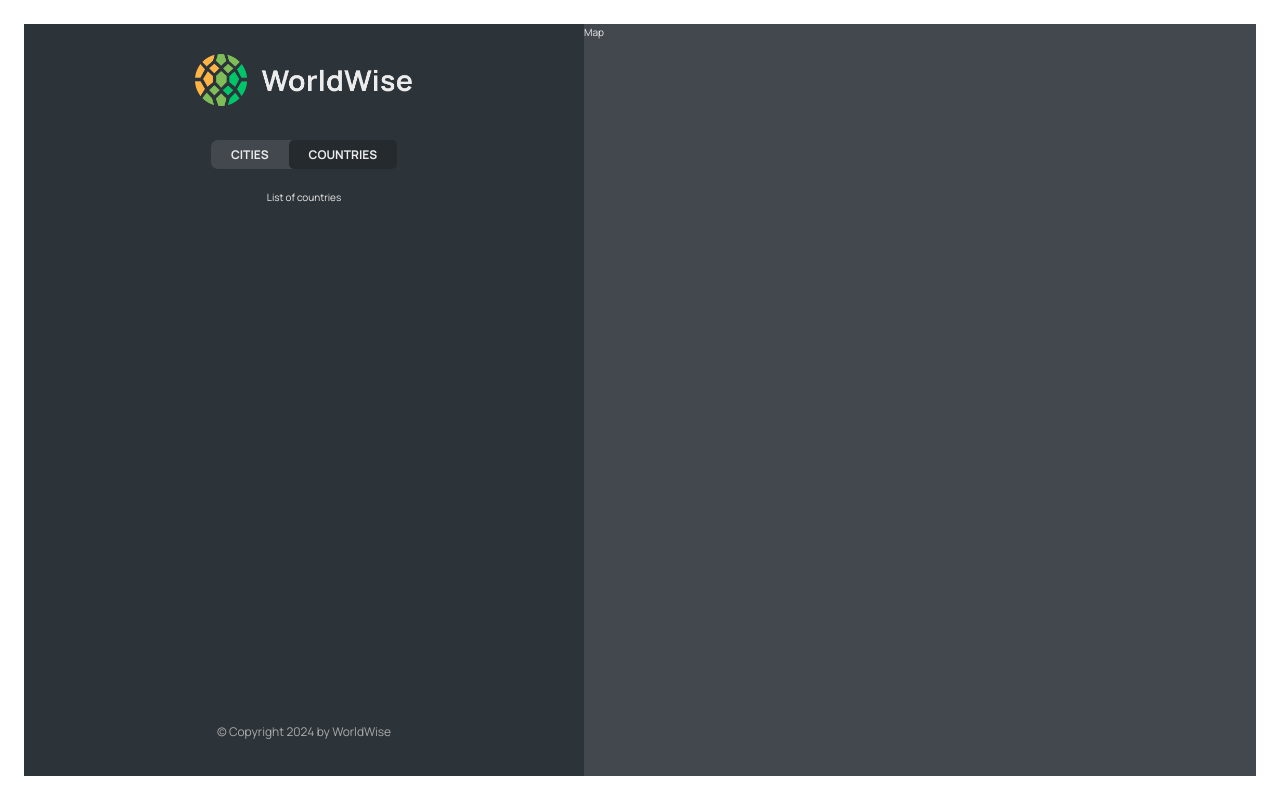
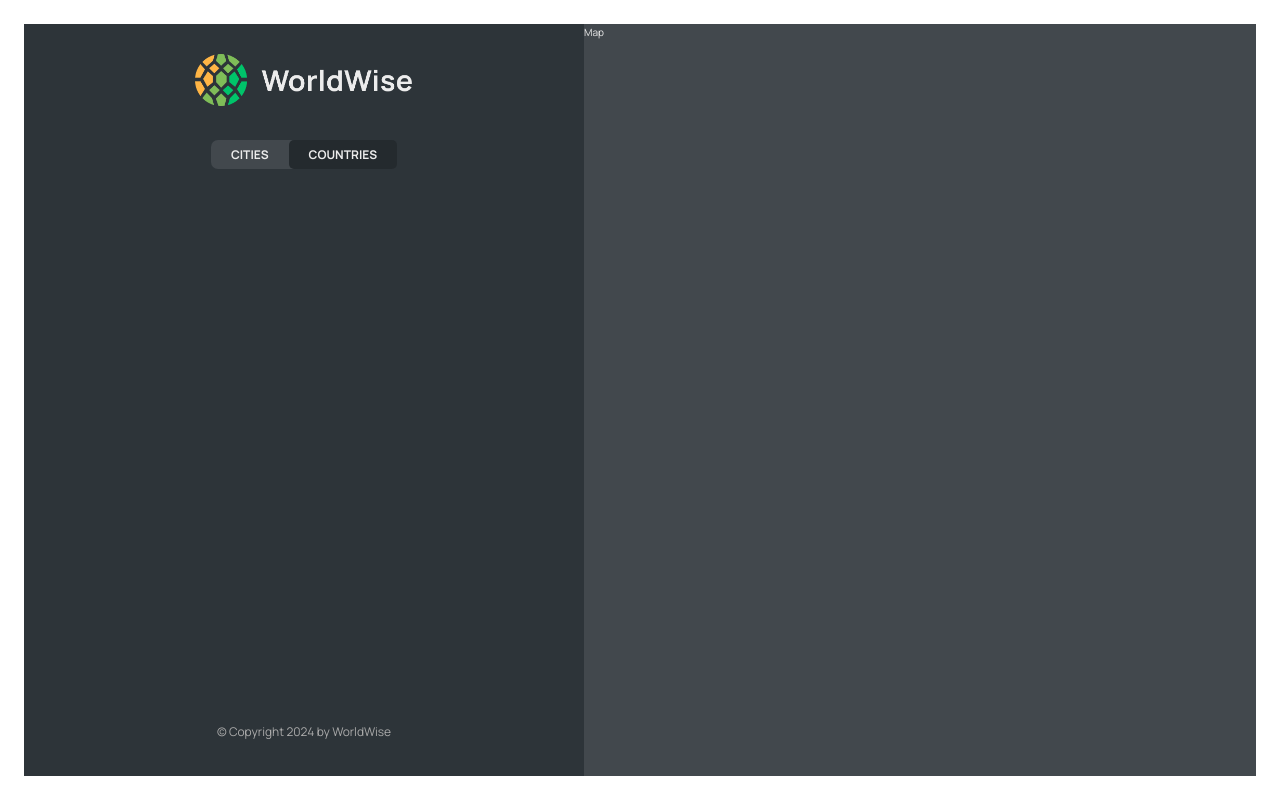
Before and after one commit to CezarLuca/17_worldwise, a React (Vite) app: page /app/countries in a window 1280 px wide. Built offline with nearby package versions, Linux system fonts and the light colour scheme; data requests are answered from the project's data file.

Commit message:
Implementing the Country List part 2

```diff
--- a/src/App.jsx
+++ b/src/App.jsx
@@ -8,6 +8,7 @@ import Homepage from "./pages/Homepage";
 import AppLayout from "./pages/AppLayout";
 import PageNotFound from "./pages/PageNotFound";
 import CityList from "./components/CityList";
+import CountryList from "./components/CountryList";
 
 const BASE_URL = "http://localhost:3001";
 
@@ -53,7 +54,12 @@ export default function App() {
                     />
                     <Route
                         path="countries"
-                        element={<p>List of countries</p>}
+                        element={
+                            <CountryList
+                                cities={cities}
+                                isLoading={isLoading}
+                            />
+                        }
                     />
                     <Route path="form" element={<p>Form</p>} />
                 </Route>
--- a/src/components/CountryItem.jsx
+++ b/src/components/CountryItem.jsx
@@ -1,3 +1,4 @@
+import PropTypes from "prop-types";
 import styles from "./CountryItem.module.css";
 
 function CountryItem({ country }) {
@@ -9,4 +10,11 @@ function CountryItem({ country }) {
     );
 }
 
+CountryItem.propTypes = {
+    country: PropTypes.shape({
+        emoji: PropTypes.string.isRequired,
+        country: PropTypes.string.isRequired,
+    }).isRequired,
+};
+
 export default CountryItem;
--- a/src/components/CountryList.jsx
+++ b/src/components/CountryList.jsx
@@ -1,8 +1,9 @@
+import PropTypes from "prop-types";
 import styles from "./CountryList.module.css";
 import Spinner from "./Spinner";
-import CityItem from "./CityItem";
+// import CityItem from "./CityItem";
+import CountryItem from "./CountryItem";
 import Message from "./Message";
-import PropTypes from "prop-types";
 
 function CountryList({ cities, isLoading }) {
     if (isLoading) {
@@ -13,10 +14,11 @@ function CountryList({ cities, isLoading }) {
             <Message message="Add your first city by clicking on a city on the map" />
         );
     }
+    const countries = [];
     return (
-        <ul className={styles.CountryList}>
-            {cities.map((city) => (
-                <CityItem city={city} key={city.id} />
+        <ul className={styles.countryList}>
+            {countries.map((country) => (
+                <CountryItem country={country} key={country.id} />
             ))}
         </ul>
     );
```
Lines whose indentation alone changed are shown as unchanged.
